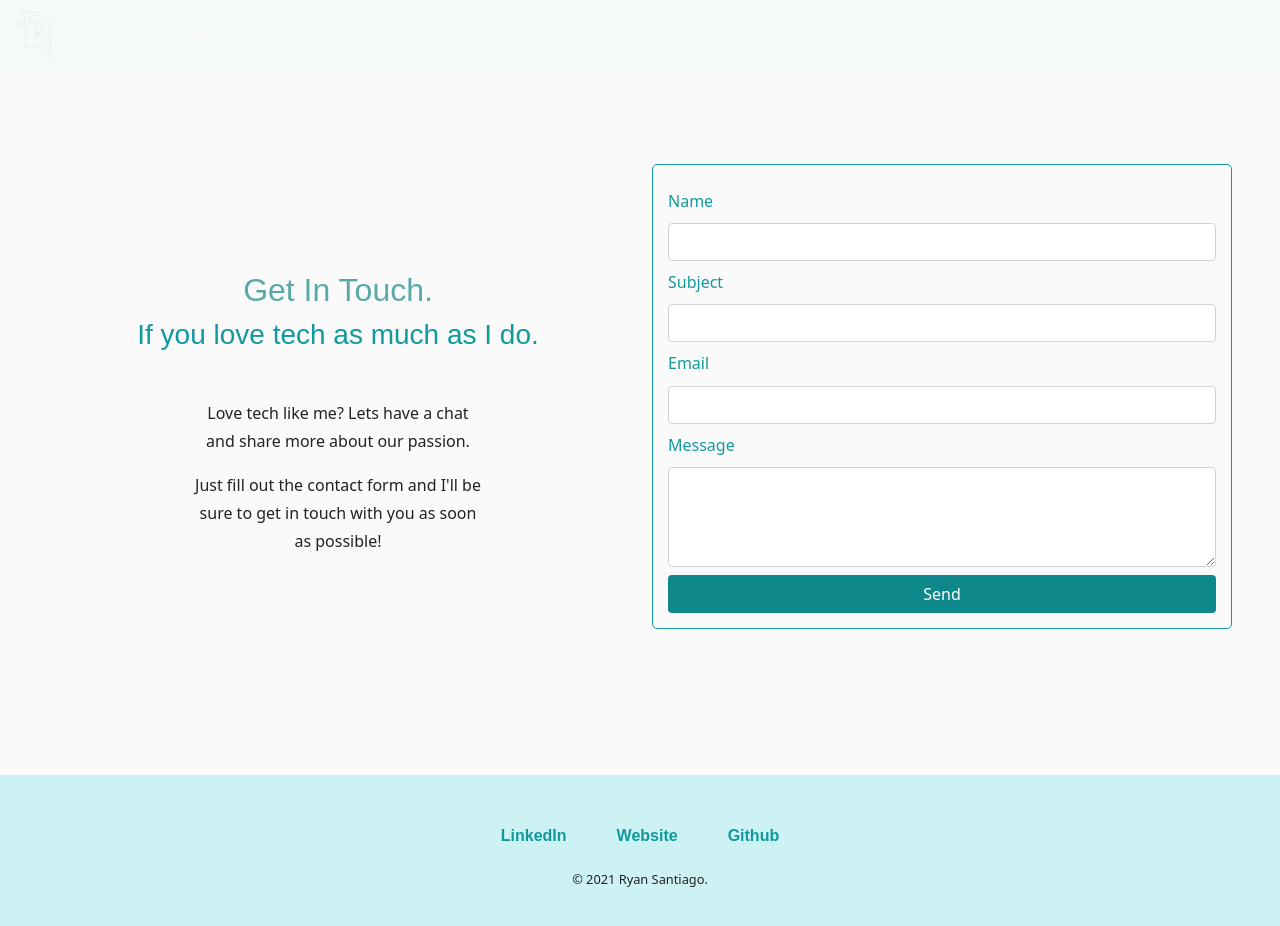
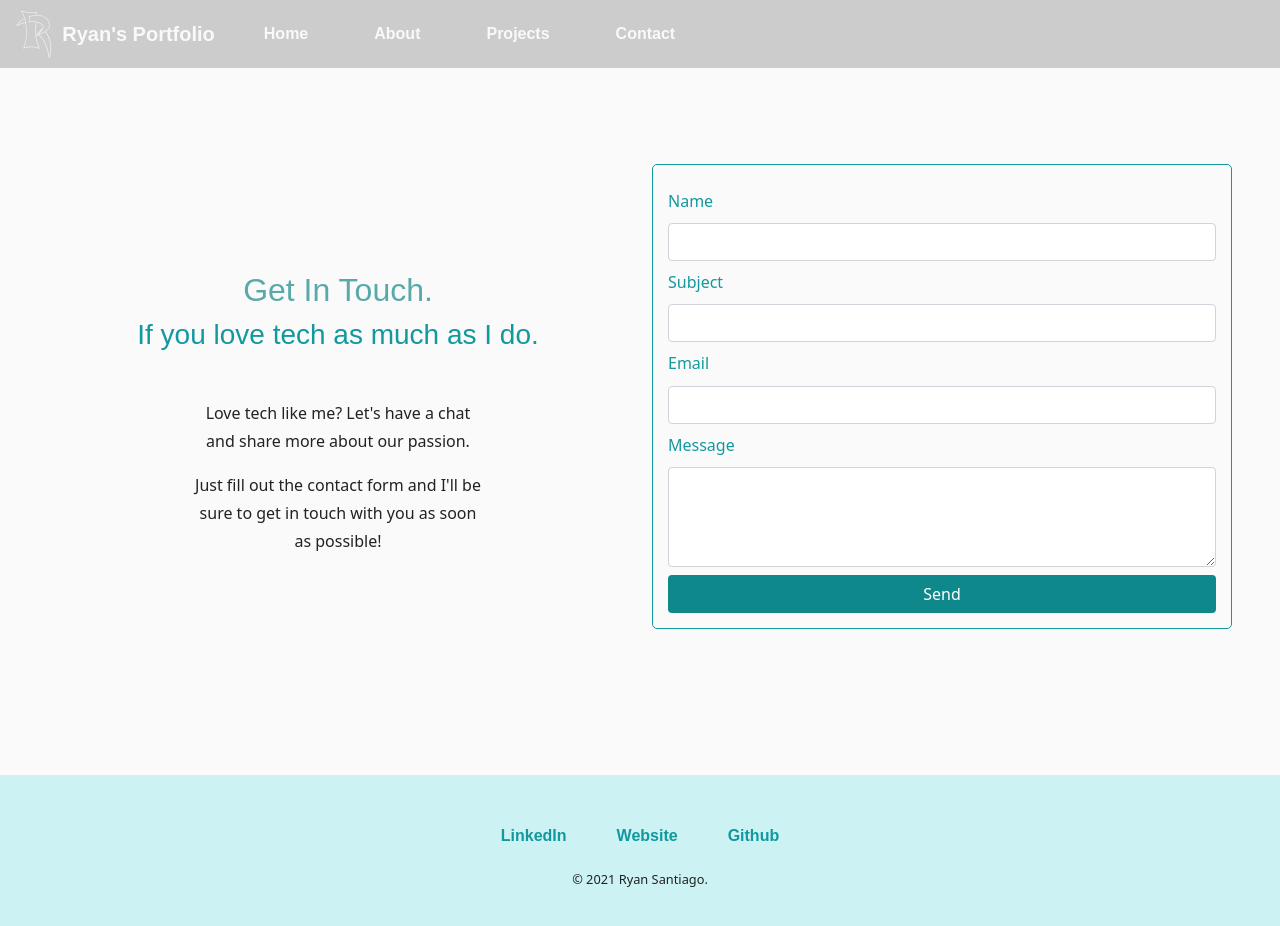
Before and after one commit to RJ-Santi/react-portfolio-site, a React (Create React App) app: page /contact in a window 1280 px wide. Shown: the top 926 px of the page. Built offline with nearby package versions, Linux system fonts and the light colour scheme.

Commit message:
Fix spelling error and issue with colors being hard to discern for users with light mode enabled.

```diff
--- a/src/index.css
+++ b/src/index.css
@@ -9,7 +9,7 @@ svg {
 }
 
 :root {
-  --mainColor: #f4f9f9;
+  --mainColor: #cccccc;
   --secondaryColor: #ccf2f4;
   --tertiaryColor: #fafafa;
 
--- a/src/pages/Contact.jsx
+++ b/src/pages/Contact.jsx
@@ -43,7 +43,7 @@ function Contact() {
           <h2>Get In Touch.</h2>
           <h3>If you love tech as much as I do.</h3>
           <p className='mx-auto mt-5 w-50'>
-            Love tech like me? Lets have a chat and share more about our
+            Love tech like me? Let's have a chat and share more about our
             passion.
           </p>
           <p className='mx-auto w-50'>
```
